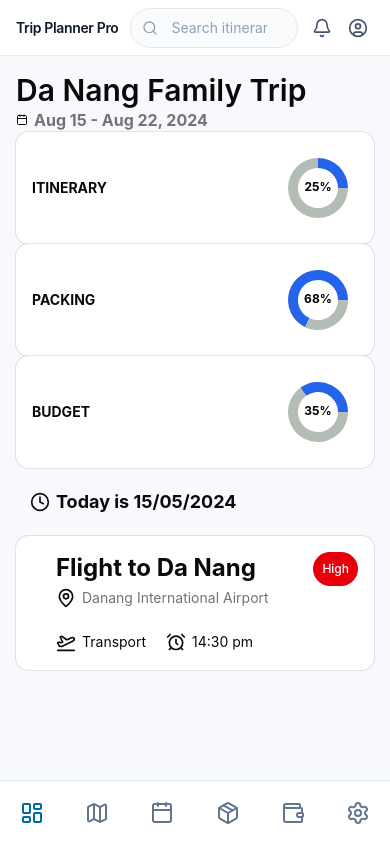
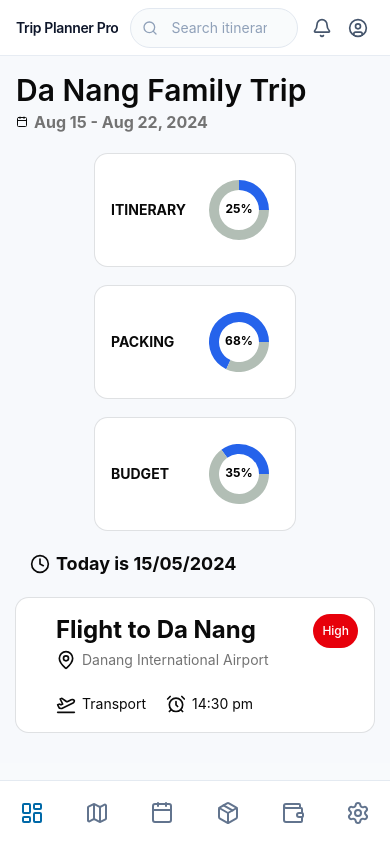
Before and after one commit to ThaoNguyen151/trip-planner-pro, a React (Vite) app: page /dashboard in a window 390 px wide. Built offline with nearby package versions, Linux system fonts and the light colour scheme.

Commit message:
fix: made design more responsive and added spacing

```diff
--- a/src/components/dashboard/DashboardHeader.tsx
+++ b/src/components/dashboard/DashboardHeader.tsx
@@ -3,7 +3,7 @@ import {Calendar} from 'lucide-react';
 export function DashboardHeader() {
     return(<div>
         <h1 className="text-foreground text-3xl font-semibold">Da Nang Family Trip</h1>
-        <div className='flex flex-row space-x-1.5 items-center'>
+        <div className='flex flex-row space-x-1.5 items-center pt-0.5'>
             <Calendar className='w-3 h-3' />
             <p className='text-muted-foreground font-bold'>Aug 15 - Aug 22, 2024</p>
         </div>
--- a/src/components/dashboard/DashboardItinPreviewArea.tsx
+++ b/src/components/dashboard/DashboardItinPreviewArea.tsx
@@ -4,7 +4,7 @@ import { Clock } from "lucide-react";
 export default function DashboardItinPreviewArea() {
     return (
         <div>
-            <div className="pt-5 pb-5 pl-3.5 flex flex-row items-center space-x-1.5">
+            <div className="pb-5 pl-3.5 flex flex-row items-center space-x-1.5">
                 <Clock className="w-5"/>
                 <p className="text-foreground font-bold text-lg">Today is 15/05/2024</p>
             </div>
--- a/src/components/dashboard/DisplayArea.tsx
+++ b/src/components/dashboard/DisplayArea.tsx
@@ -4,15 +4,15 @@ import { ProgressCard } from "./ProgressCard";
 
 export function DisplayArea() {
     return (
-        <div className="">
-            <div className="min-[850px]:h-3/10  min-[850px]:gap-[5%] flex flex-col min-[850px]:flex-row">
-                <div className="min-[850px]:w-3/10 w-full">
+        <div>
+            <div className="min-[850px]:h-3/10  min-[850px]:gap-[5%] flex min-[450px]:flex-row flex-col pt-5 pb-5 w-full flex-wrap gap-5 items-center justify-center">
+                <div className="min-[850px]:w-3/10 w-50">
                     <ProgressCard name="itinerary" past={4} total={16}></ProgressCard>
                 </div>
-                <div className="min-[850px]:w-3/10 w-full">
+                <div className="min-[850px]:w-3/10 w-50">
                     <ProgressCard name="packing" past={68} total={100}></ProgressCard>
                 </div>
-                <div className="min-[850px]:w-3/10 w-full">
+                <div className="min-[850px]:w-3/10 w-50">
                     <ProgressCard name="budget" past={4200} total={12000}></ProgressCard>
                 </div>
             </div>
--- a/src/components/dashboard/ProgressCard.tsx
+++ b/src/components/dashboard/ProgressCard.tsx
@@ -12,7 +12,7 @@ export function ProgressCard(props: ChartCardProps) {
     <div className='max-w-full max-h-full'>
         <Card className='overflow-visible min-w-fit'>
             <CardContent>
-                <div className='flex flex-row items-center justify-between min-w-fit w-full'>
+                <div className='flex flex-row items-center justify-between min-w-fit'>
                     <p className='text-foreground font-bold text-transform: uppercase'>{props.name}</p>
                     <div className='h-full'><ProgressChart pastC={props.past} totalC={props.total}></ProgressChart></div>
                 </div>
```
